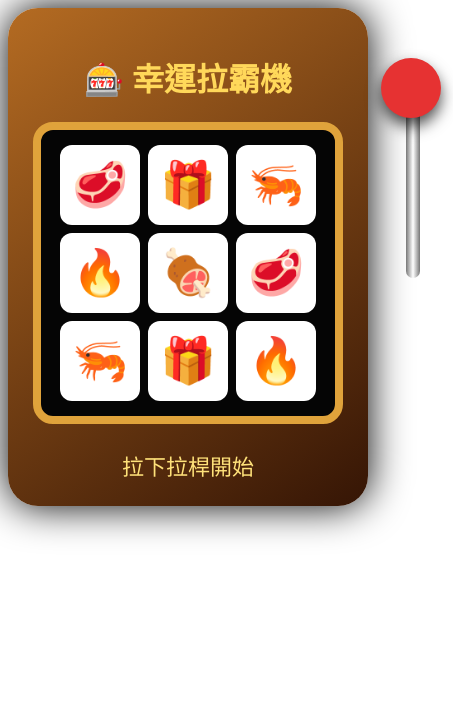
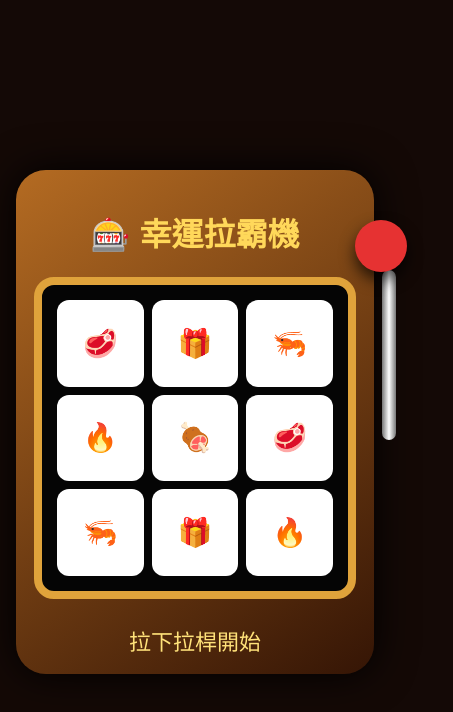
Before and after one commit to fakerzero00/88, a plain HTML site: page index.html in a window 390 px wide. Shown: the whole page, 453 px wide, since content can reach past the window. Drawn offline with Linux system fonts and the light colour scheme.

Commit message:
Fix layout: remove CSS syntax error, make machine responsive and centered on desktop & mobile; adjust cells to scale and tweak lever on small screens

```diff
--- a/index.html
+++ b/index.html
@@ -8,7 +8,7 @@
 
 <style>
 *{box-sizing:border-box}
-}
+/* Layout: center on desktop and mobile */
 body{
   margin:0;
   min-height:100vh;
@@ -17,9 +17,11 @@ body{
   align-items:center;
   background:#140906;
   font-family:"Microsoft JhengHei",Arial;
+  padding:16px; /* avoid touching edges on small screens */
 }
+/* machine width is responsive */
 .machine{
-  width:360px;
+  width: min(360px, 92vw);
   padding:25px;
   background:linear-gradient(145deg,#b46b22,#351505);
   border-radius:30px;
@@ -27,27 +29,29 @@ body{
   text-align:center;
   position:relative;
   box-shadow:0 0 40px #000;
+  margin:0 auto; /* ensure centered if flex isn't applied */
 }
 h1{ color:#ffd85a }
+/* screen grid uses flexible columns so cells scale on mobile */
 .screen{
   background:#050505;
   padding:15px;
   border:8px solid #e0a33b;
   border-radius:20px;
   display:grid;
-  grid-template-columns:repeat(3,80px);
+  grid-template-columns:repeat(3,1fr);
   gap:8px;
-  justify-content:center;
+  justify-items:center;
 }
 .cell{
-  width:80px;
-  height:80px;
+  width:100%;
+  aspect-ratio:1/1; /* keep square */
   background:white;
   border-radius:12px;
   display:flex;
   align-items:center;
   justify-content:center;
-  font-size:45px;
+  font-size:clamp(28px,6vw,45px);
   transition:transform .18s ease, box-shadow .18s ease;
 }
 .spin{ animation:roll .1s infinite }
@@ -63,6 +67,12 @@ h1{ color:#ffd85a }
 .result{ margin-top:25px; font-size:22px; color:#ffe27a }
 .test-btn{ margin-top:12px; padding:8px 12px; border-radius:8px; border:none; background:#ffd85a; color:#2b1709; font-weight:600; cursor:pointer }
 .test-btn:active{ transform:translateY(1px) }
+/* Responsive tweaks for small screens */
+@media (max-width:420px){
+  .lever{ right:-55px; }
+  .handle{ width:52px; height:52px; left:6px }
+  .machine{ padding:18px }
+}
 </style>
 </head>
 
```
